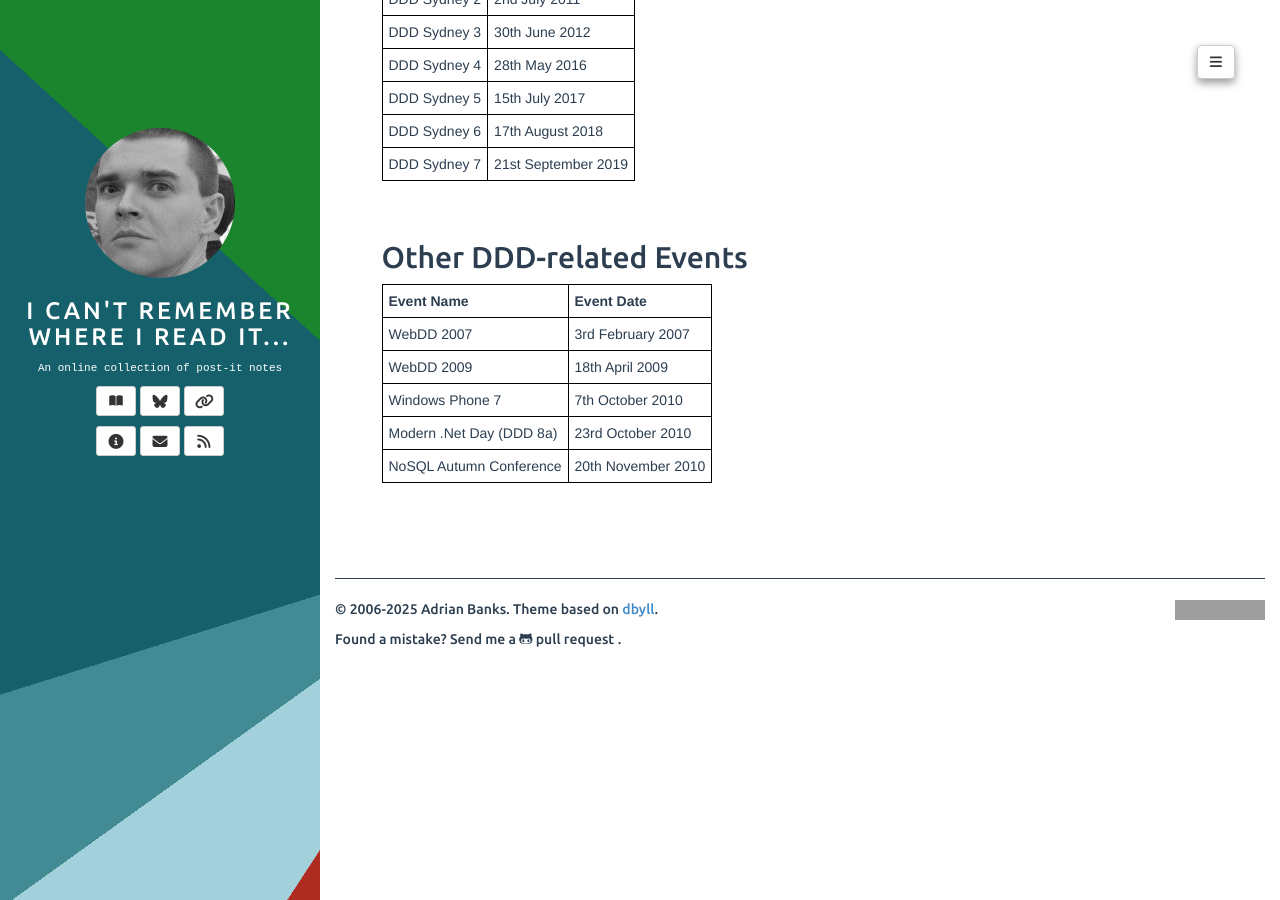
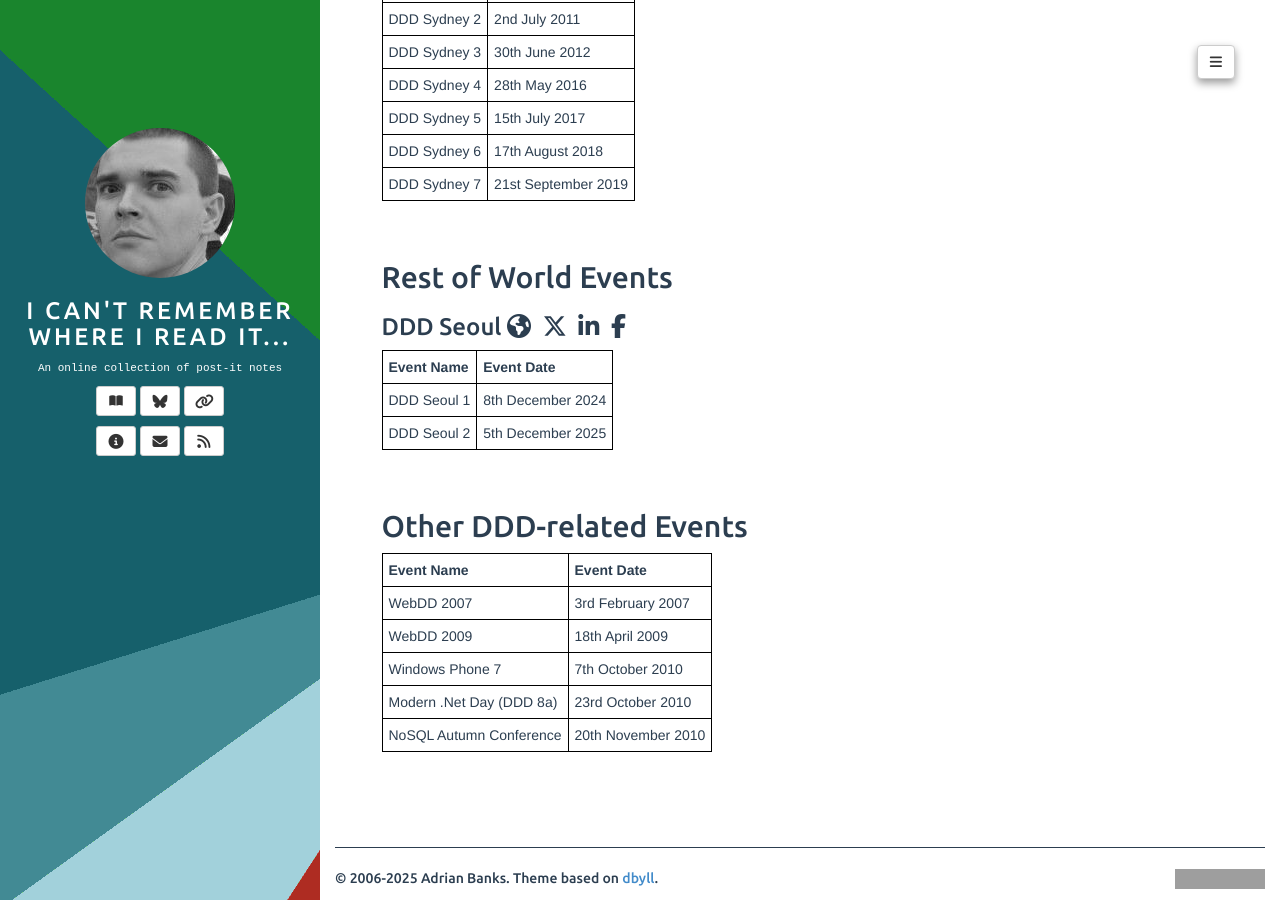
Before and after one commit to adrianbanks/adrianbanks.github.io, a Jekyll site: the page built from ddd-grouped.md, in a window 1280 px wide and 900 px high, scrolled down 6062 px. Built offline with Jekyll 4.4.1, drawn with Linux system fonts in a browser that asks for light colours; grey boxes are pictures that could not be loaded.

Commit message:
Add DDD Seoul details

```diff
--- a/ddd-grouped.md
+++ b/ddd-grouped.md
@@ -26,6 +26,7 @@ There have been many Developer! Developer! Developer! events over the years, spr
 - [DDD Perth](#ddd-perth--)
 - [DDD Reading](#ddd-reading--)
 - [DDD Scotland](#ddd-scotland--)
+- [DDD Seoul](#ddd-seoul--)
 - [DDD South West](#ddd-south-west--)
 - [DDD Sydney](#ddd-sydney--)
 - [DDD Wales](#ddd-wales--)
@@ -227,7 +228,7 @@ There have been many Developer! Developer! Developer! events over the years, spr
 | DDD Melbourne 13 | 21st February 2026  |
 {:.mdtable}
 
-### DDD Perth [<i class="fa fa-globe"></i>](https://www.dddperth.com) [<i class="fa fa-brands fa-x-twitter"></i>](https://x.com/dddperth)  [<i class="fa fa-brands fa-bluesky"></i>](https://bsky.app/profile/dddperth.bsky.social)
+### DDD Perth [<i class="fa fa-globe"></i>](https://www.dddperth.com) [<i class="fa fa-brands fa-x-twitter"></i>](https://x.com/dddperth) [<i class="fa fa-brands fa-bluesky"></i>](https://bsky.app/profile/dddperth.bsky.social)
 
 | **Event Name** | **Event Date**      |
 | ---------------| ------------------- |
@@ -258,6 +259,18 @@ There have been many Developer! Developer! Developer! events over the years, spr
 
 ----
 
+## Rest of World Events
+
+### DDD Seoul [<i class="fa fa-globe"></i>](https://dddseoul.kr) [<i class="fa fa-brands fa-x-twitter"></i>](https://x.com/dddseoul) [<i class="fa fa-linkedin"></i>](https://linkedin.com/company/dddseoul) [<i class="fa fa-brands fa-facebook"></i>](https://facebook.com/dddseoul)
+
+| **Event Name** | **Event Date**      |
+| -------------- | ------------------- |
+| DDD Seoul 1    | 8th December 2024   |
+| DDD Seoul 2    | 5th December 2025   |
+{:.mdtable}
+
+----
+
 ## Other DDD-related Events
 
 | **Event Name**           | **Event Date**     |
```
Also changed, not shown: ddd-list.md (+2 -0 lines), ddd.md (+1 -0 lines).
